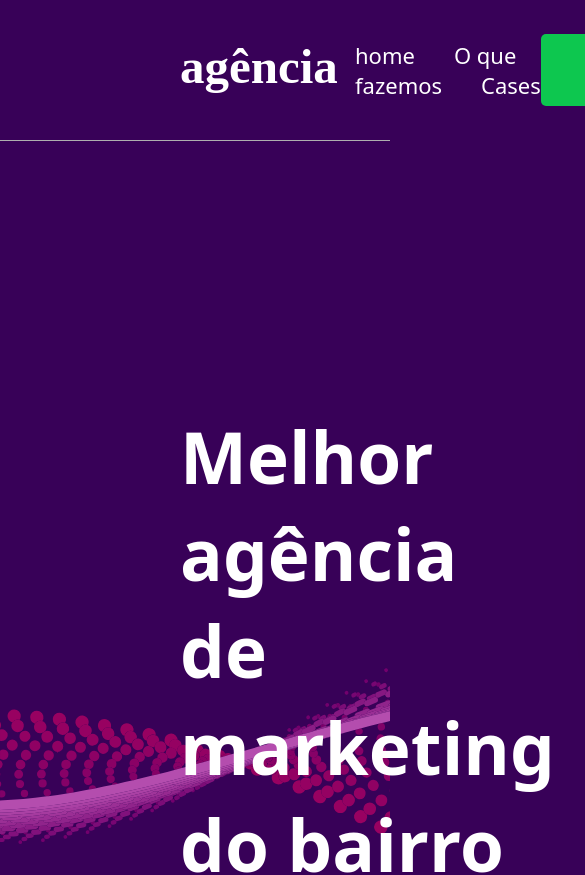
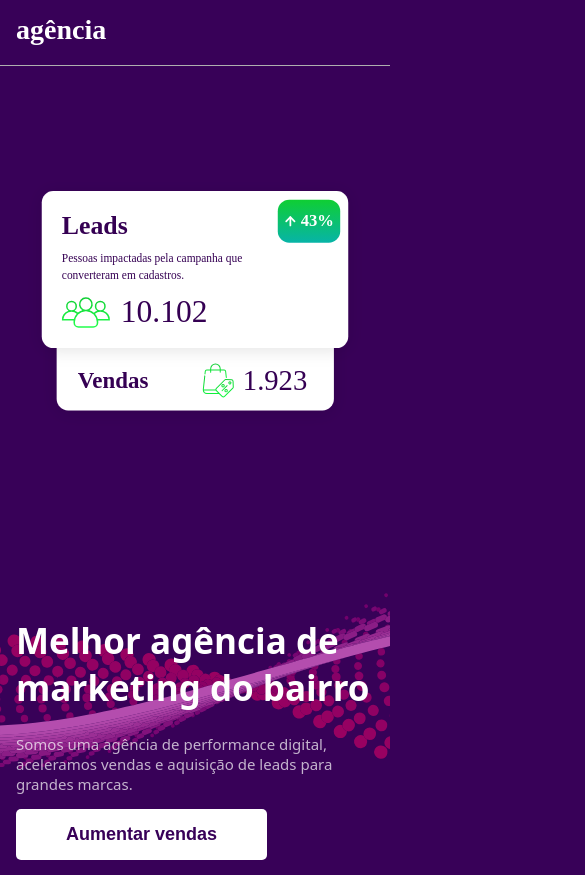
Before and after one commit to GitDavidJr/landing-page, a Next.js app: page / in a window 390 px wide. Shown: the top 875 px of the page, 585 px wide, since content can reach past the window. Built offline with nearby package versions, Linux system fonts and the light colour scheme.

Commit message:
feat: atualiza componentes para responsividade e refatora estilos

```diff
--- a/src/app/page.jsx
+++ b/src/app/page.jsx
@@ -11,9 +11,9 @@ export default function Home() {
     <div className='styles.container'>
       <Header />
       <Welcome />
-      <Features />
-      <Contato />
-      <Footer />
+      {/* <Features /> */}
+      {/* <Contato /> */}
+      {/* <Footer /> */}
     </div>
   );
 }
--- a/src/components/header/header.module.scss
+++ b/src/components/header/header.module.scss
@@ -1,5 +1,6 @@
-@import "../../style/mixins/colors.scss";
-@import "../../style/mixins/padding.scss";
+@use "../../style/mixins/colors.scss" as *;
+@use "../../style/mixins/padding.scss" as *;
+@use "../../style/mixins/responsive.scss" as *;
 
 .container {
   @include Padding; //mixins
@@ -12,6 +13,15 @@
   display: flex;
   align-items: center;
   justify-content: space-between;
+
+  @include Phone {
+    padding-top: 0rem;
+    padding-bottom: 0rem;
+  }
+
+  .logo{
+    width: 100px;
+  }
 }
 
 .menu {
@@ -20,4 +30,16 @@
   a + a {
     margin-left: 39px;
   }
+
+  @include Phone {
+    display: none;
+  }
 }
+
+.action{
+  text-align: end;
+
+  @include Phone {
+    display: none;
+  }
+}
--- a/src/components/header/index.jsx
+++ b/src/components/header/index.jsx
@@ -7,15 +7,15 @@ import Button from "../button/index.jsx";
 export const Header = () => {
     return (
         <div className={Styles.container}>
-            <div className="logo">
-                <Image src={Logo} alt="logo" />
+            <div >
+                <Image src={Logo} alt="logo" className={Styles.logo} />
             </div>
             <div className={Styles.menu}>
                 <Link href="/">home</Link>
                 <Link href="/">O que fazemos</Link>
                 <Link href="/">Cases</Link>
             </div>
-            <div className="action">
+            <div className={Styles.action}>
                 <Button title="Fale conosco" />
             </div>
         </div>
--- a/src/components/welcome/index.jsx
+++ b/src/components/welcome/index.jsx
@@ -11,8 +11,8 @@ const Welcome = () => {
                 <p>Somos uma agência de performance digital, aceleramos vendas e aquisição de leads para grandes marcas.</p>
                 <Button title="Aumentar vendas" kind="secondary" />
             </div>
-            <div className={Styles.image}>
-                <Image src={BannerWelcome} alt="Banner Welcome" />
+            <div className={Styles.divImage}>
+                <Image src={BannerWelcome} alt="Banner Welcome" className={Styles.image}/>
             </div>
         </div>
     )
--- a/src/components/welcome/welcome.module.scss
+++ b/src/components/welcome/welcome.module.scss
@@ -1,5 +1,7 @@
-@import "../../style/mixins/colors.scss";
-@import "../../style/mixins/padding.scss";
+@use "../../style/mixins/responsive.scss" as *;
+@use "../../style/mixins/colors.scss" as *;
+@use "../../style/mixins/padding.scss" as *;
+@use "../../style/mixins/fonts.scss" as *;
 
 .container {
   @include Padding;
@@ -10,20 +12,44 @@
   background-size: cover; //rever
   display: grid;
   grid-template-columns: repeat(2, 1fr);
+
+  @include Phone {
+    grid-template-columns: 1fr;
+  }
 }
 
 .text {
+
   h1 {
+    @include SizeTitle;
     font-weight: bold;
-    font-size: 71px;
   }
 
   p {
-    font-size: 30px;
+    @include SizeSubtitle;
     opacity: 0.7;
+  }
+
+  @include Phone {
+    grid-row: 2;
   }
 }
 
 .image{
-    text-align: end;
+  width: 100%;
+  text-align: end;
+//rever daq pra baixo vou mimi, continuar daq minuto 27 aula 7
+  @include Phone {
+    grid-row: 1;
+    padding: 0;
+    margin: 0;
+  }
 }
+
+.divImage{
+  @include Phone {
+    align-items: center;
+    padding: 0;
+    margin: 0;
+  }
+}
--- /dev/null
+++ b/src/style/mixins/fonts.scss
@@ -0,0 +1,17 @@
+@use "./responsive.scss" as *;
+
+@mixin SizeTitle{
+    font-size: 71px;
+
+    @include Phone {
+        font-size: 35px;
+    }
+}
+
+@mixin SizeSubtitle{
+    font-size: 30px;
+
+    @include Phone {
+        font-size: 15px;
+    }
+}
--- a/src/style/mixins/padding.scss
+++ b/src/style/mixins/padding.scss
@@ -1,3 +1,9 @@
+@use "./responsive.scss" as *;
+
 @mixin Padding {
     padding: 0 11.25rem;
+
+    @include Phone {
+        padding: 0 1rem;
+    }
 }
--- /dev/null
+++ b/src/style/mixins/responsive.scss
@@ -0,0 +1,5 @@
+@mixin Phone{
+    @media screen and (max-width: 600px){
+        @content;
+    }
+}
```
